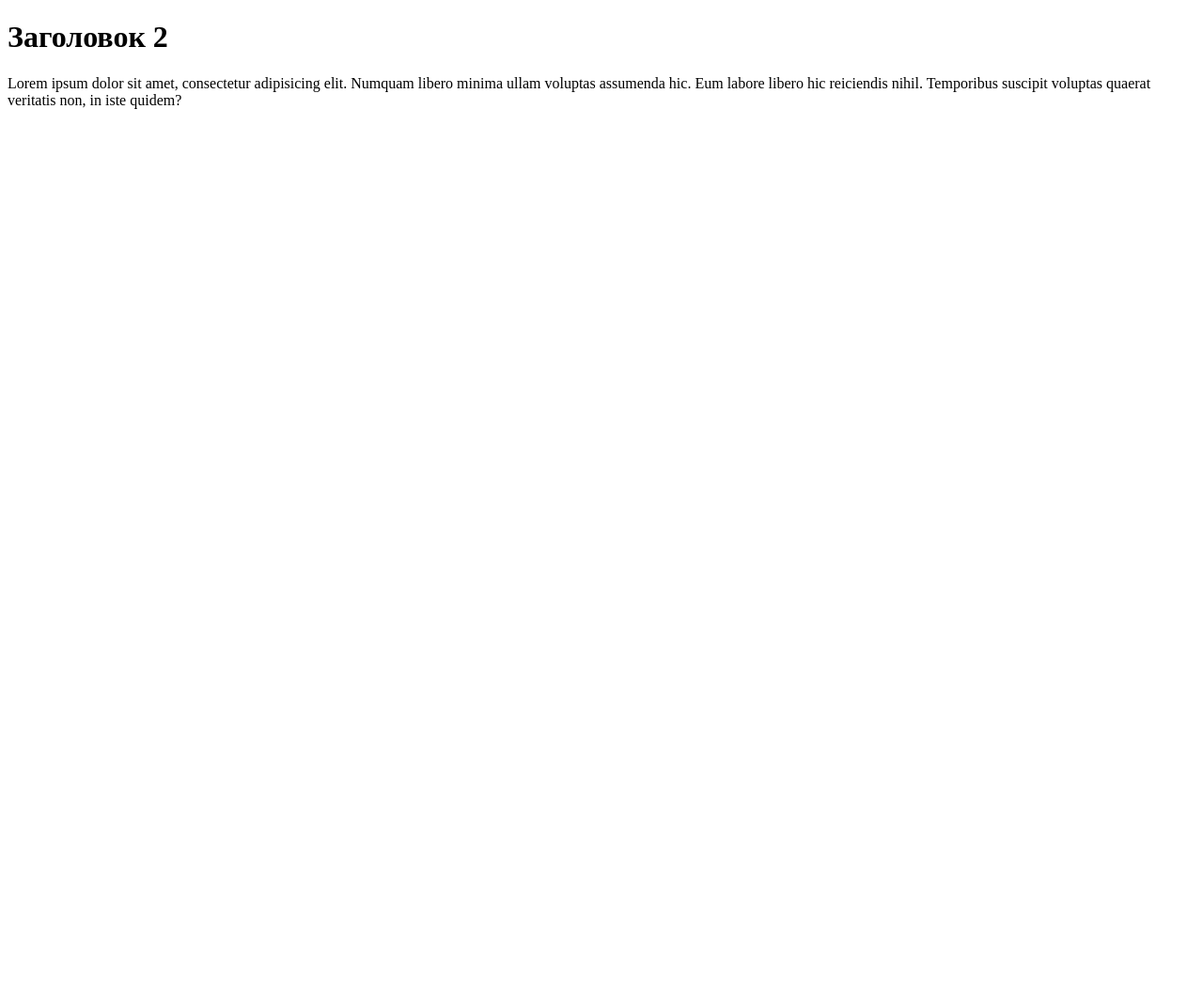
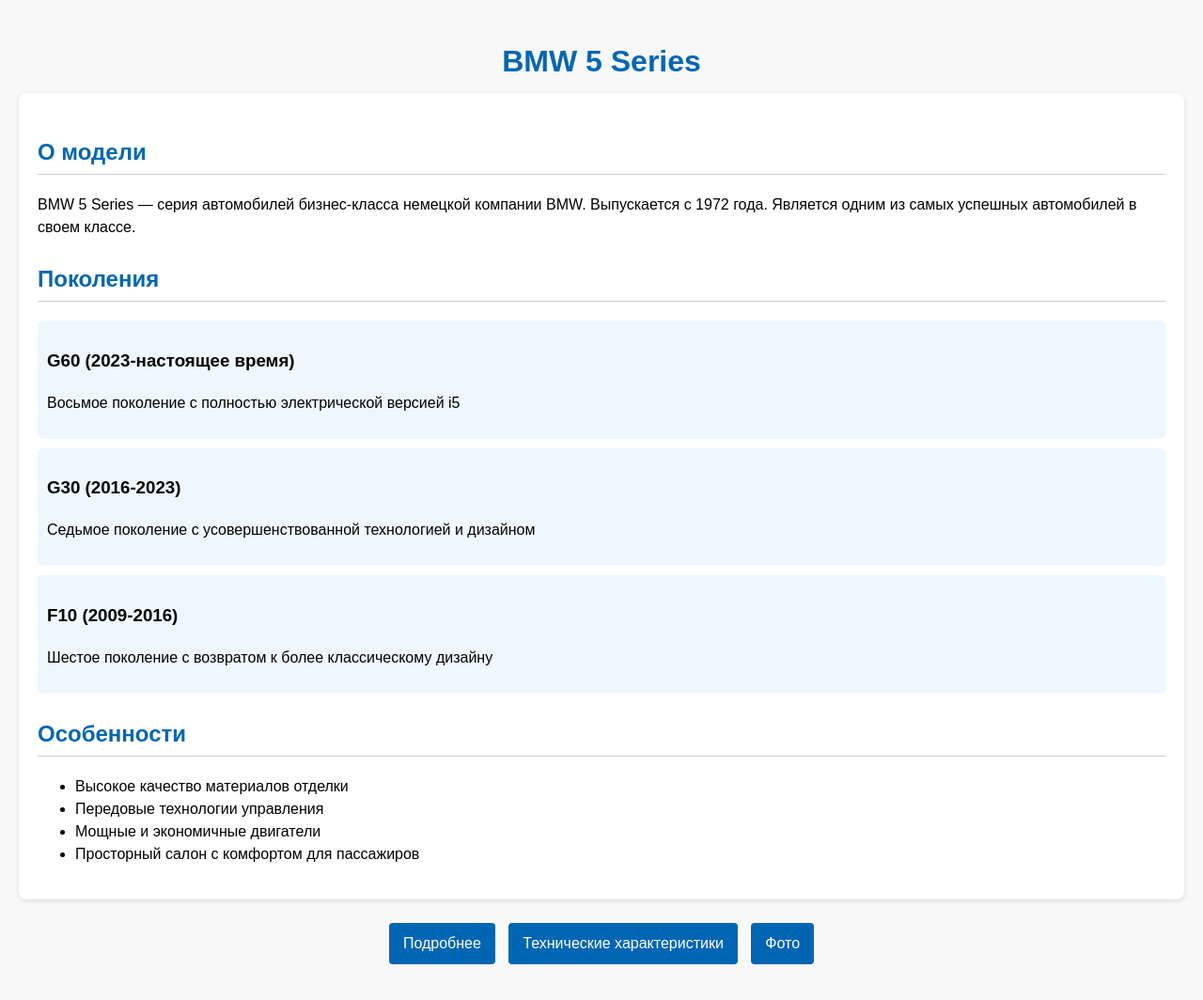
Before and after one commit to Keppchik/Cloud_technologies, a plain HTML site: page pages/second.html in a window 1280 px wide. Shown: the whole page at 94% size. Before the commit the page ends 800 px from the top, so only its background shows below. Drawn offline with Linux system fonts and the light colour scheme.

Commit message:
update html pages for more visual difference

```diff
--- a/pages/second.html
+++ b/pages/second.html
@@ -1,13 +1,105 @@
 <!DOCTYPE html>
-<html lang="en">
+<html lang="ru">
 <head>
-  <meta charset="UTF-8">
-  <meta name="viewport" content="width=device-width, initial-scale=1.0">
-  <title>Document</title>
+    <meta charset="UTF-8">
+    <meta name="viewport" content="width=device-width, initial-scale=1.0">
+    <title>BMW 5 Series</title>
+    <style>
+        body {
+            font-family: Arial, sans-serif;
+            line-height: 1.5;
+            margin: 0 auto;
+            padding: 20px;
+            background-color: #f8f8f8;
+        }
+
+        h1 {
+            text-align: center;
+            color: #0066b3;
+            margin-bottom: 10px;
+        }
+
+        h2 {
+            color: #0066b3;
+            margin-top: 25px;
+            border-bottom: 1px solid #ccc;
+            padding-bottom: 5px;
+        }
+
+        .model-info {
+            background: white;
+            padding: 20px;
+            border-radius: 8px;
+            box-shadow: 0 2px 5px rgba(0,0,0,0.1);
+            margin-bottom: 20px;
+        }
+
+        .generation {
+            background: #eef7ff;
+            padding: 10px;
+            margin: 10px 0px;
+            border-radius: 5px;
+        }
+
+        .button {
+            display: inline-block;
+            padding: 10px 15px;
+            background: #0066b3;
+            color: white;
+            text-decoration: none;
+            border-radius: 4px;
+            margin: 5px;
+        }
+
+        .button:hover {
+            background: #004d89;
+        }
+
+        .center {
+            text-align: center;
+            margin: 20px 0;
+        }
+
+    </style>
 </head>
 <body>
-  <h1>Заголовок 2</h1>
-  <p>Lorem ipsum dolor sit amet, consectetur adipisicing elit. Numquam libero minima ullam voluptas assumenda hic.
-     Eum labore libero hic reiciendis nihil. Temporibus suscipit voluptas quaerat veritatis non, in iste quidem?</p>
+    <h1>BMW 5 Series</h1>
+
+    <div class="model-info">
+        <h2>О модели</h2>
+        <p>BMW 5 Series — серия автомобилей бизнес-класса немецкой компании BMW. Выпускается с 1972 года.
+        Является одним из самых успешных автомобилей в своем классе.</p>
+
+        <h2>Поколения</h2>
+
+        <div class="generation">
+            <h3>G60 (2023-настоящее время)</h3>
+            <p>Восьмое поколение с полностью электрической версией i5</p>
+        </div>
+
+        <div class="generation">
+            <h3>G30 (2016-2023)</h3>
+            <p>Седьмое поколение с усовершенствованной технологией и дизайном</p>
+        </div>
+
+        <div class="generation">
+            <h3>F10 (2009-2016)</h3>
+            <p>Шестое поколение с возвратом к более классическому дизайну</p>
+        </div>
+
+        <h2>Особенности</h2>
+        <ul>
+            <li>Высокое качество материалов отделки</li>
+            <li>Передовые технологии управления</li>
+            <li>Мощные и экономичные двигатели</li>
+            <li>Просторный салон с комфортом для пассажиров</li>
+        </ul>
+    </div>
+
+    <div class="center">
+        <a href="" class="button">Подробнее</a>
+        <a href="" class="button">Технические характеристики</a>
+        <a href="" class="button">Фото</a>
+    </div>
 </body>
 </html>
```
Also changed, not shown: pages/first.html (+87 -5 lines).
